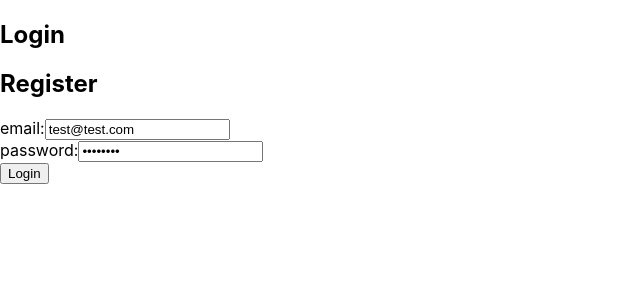
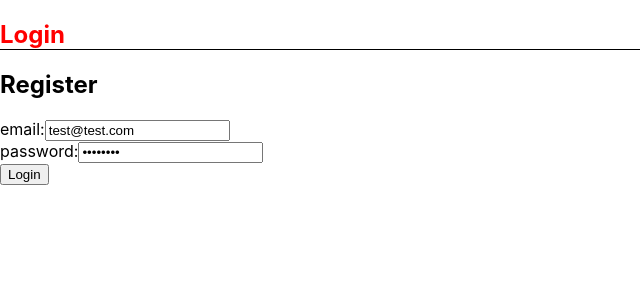
Before and after one commit to maciejsz123/social-media, a React (Create React App) app: page / in a window 1280 px wide. Shown: the top 300 px of the page, without its empty margins (0-640 px from the left). Built offline with nearby package versions, Linux system fonts and the light colour scheme; no server answers.

Commit message:
login style

```diff
--- a/src/components/login/login.jsx
+++ b/src/components/login/login.jsx
@@ -1,5 +1,6 @@
 import React, { useState } from 'react';
 import fire from '../../fire.js';
+import './login.sass';
 
 const Login = () => {
   const [email, setEmail] = useState('test@test.com');
--- /dev/null
+++ b/src/components/login/login.sass
@@ -0,0 +1,3 @@
+.underline
+  border-bottom: 1px solid black
+  color: red
```
